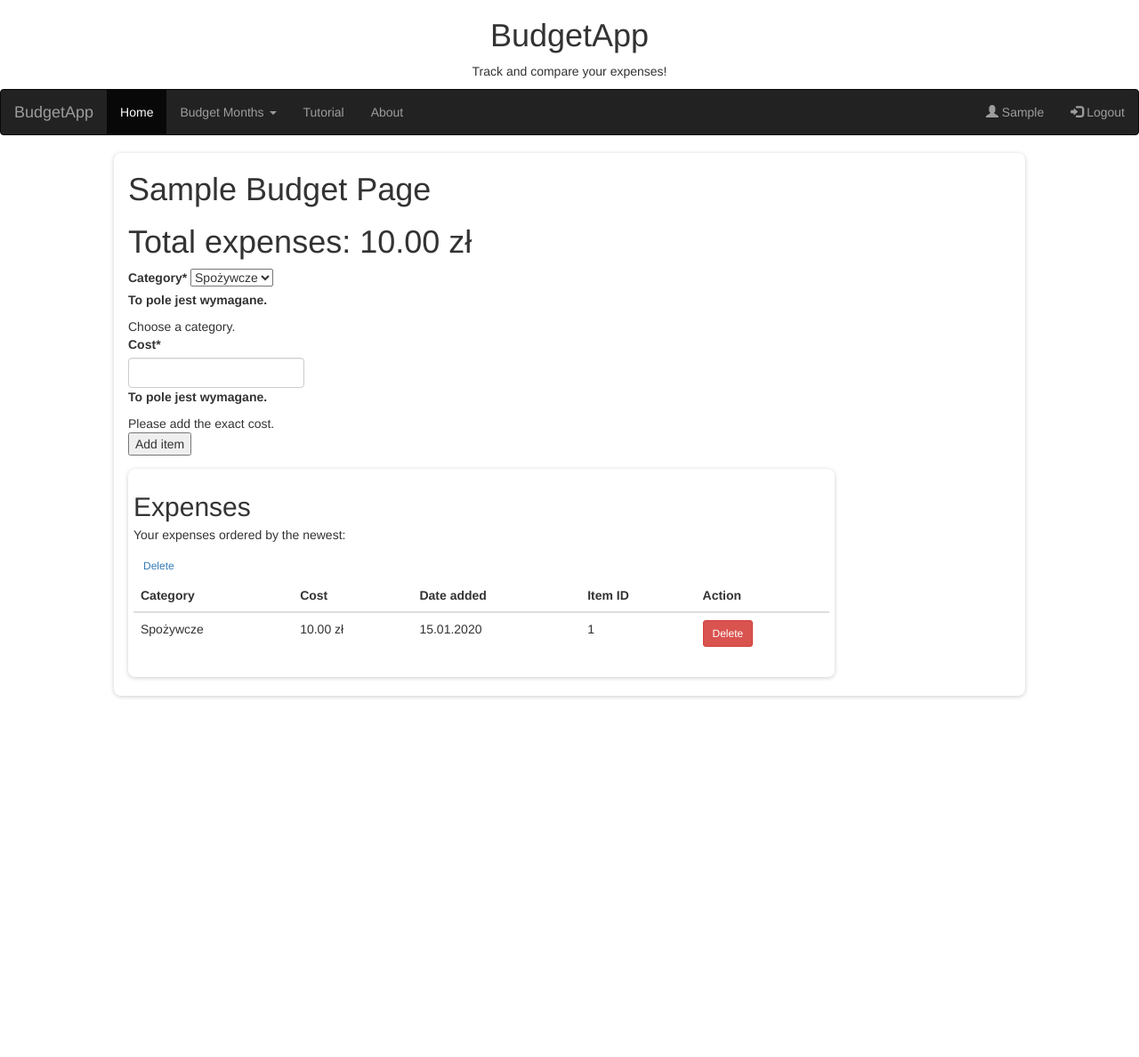
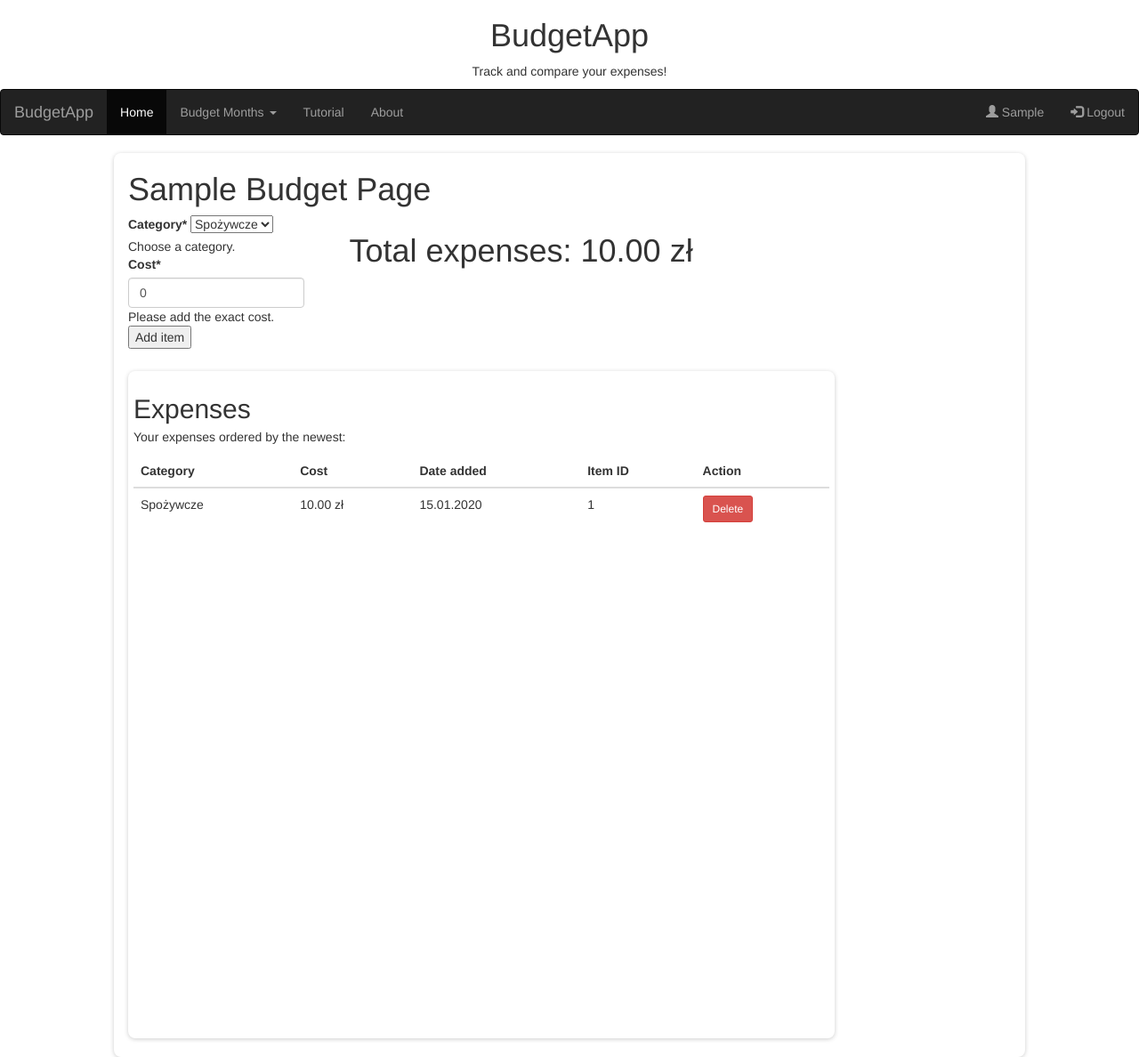
Before and after one commit to Tomz899/BudgetApp, a Django app: page / in a window 1280 px wide. Shown: the whole page at 89% size. Before the commit the page ends 785 px from the top, so only its background shows below. Run offline with Django 3.2, Linux system fonts and the light colour scheme; a user stored in the database is signed in; tables that the repository leaves empty hold one stand-in row (values such as "Sample post"); some libraries are stand-ins or nearby versions.

Commit message:
Changes to budget template

```diff
--- a/budget/static/budget/style.css
+++ b/budget/static/budget/style.css
@@ -9,6 +9,13 @@
 .col-md {
   margin-top: 5px;
   padding: 10px;
+}
+
+section {
+  display: flex;
+  gap: 50px;
+  align-items: top;
+  justify-content: space-start;
 }
 
 .form-group {
@@ -29,6 +36,11 @@
 
 .container-sm p {
   margin-top: -5px;
+}
+
+.table-wrapper {
+  height: 650px;
+  overflow: auto;
 }
 
 .alert {
--- a/budget/templates/budget/budget.html
+++ b/budget/templates/budget/budget.html
@@ -7,10 +7,7 @@
 <h1>{{ user|title}} Budget Page</h1>
 </p>
 
-{% for key, value in total_cost.items %}
-<h1>Total expenses: {{value|floatformat:2}} zł</h1>
-{% endfor %}
-
+<section>
   <div class="form-group">
     <form method="post">
       {% csrf_token %}
@@ -19,7 +16,13 @@
     </form>
   </div>
 
+  {% for key, value in total_cost.items %}
+  <h1>Total expenses: {{value|floatformat:2}} zł</h1>
+  {% endfor %}
+</section>
+
 <div class="container-sm">
+
   <h2>Expenses</h2>
   <p>Your expenses ordered by the newest:</p>
 
@@ -31,7 +34,7 @@
     {% endfor %}
   </div>
   {% endif %}
-  <a href="#" class="btn btn-outline-danger btn-sm">Delete</a>
+  <div class="table-wrapper">
   <table class="table table-hover w-auto">
     <thead>
       <tr>
@@ -55,5 +58,6 @@
     </tbody>
   </table>
  </div>
+</div>
 
 {% endblock %}
--- a/budget/views.py
+++ b/budget/views.py
@@ -19,8 +19,10 @@
         Sum("cost")
     )
 
-    # add item{category, cost} form
+    # AddItem{category, cost} form
     form = AddItem(request.POST)
+    form = AddItem(use_required_attribute=False) # ignores the field required text
+
     if form.is_valid():
         form = form.save(commit=False)
         form.user_expense = request.user
```
Lines whose indentation alone changed are shown as unchanged.
